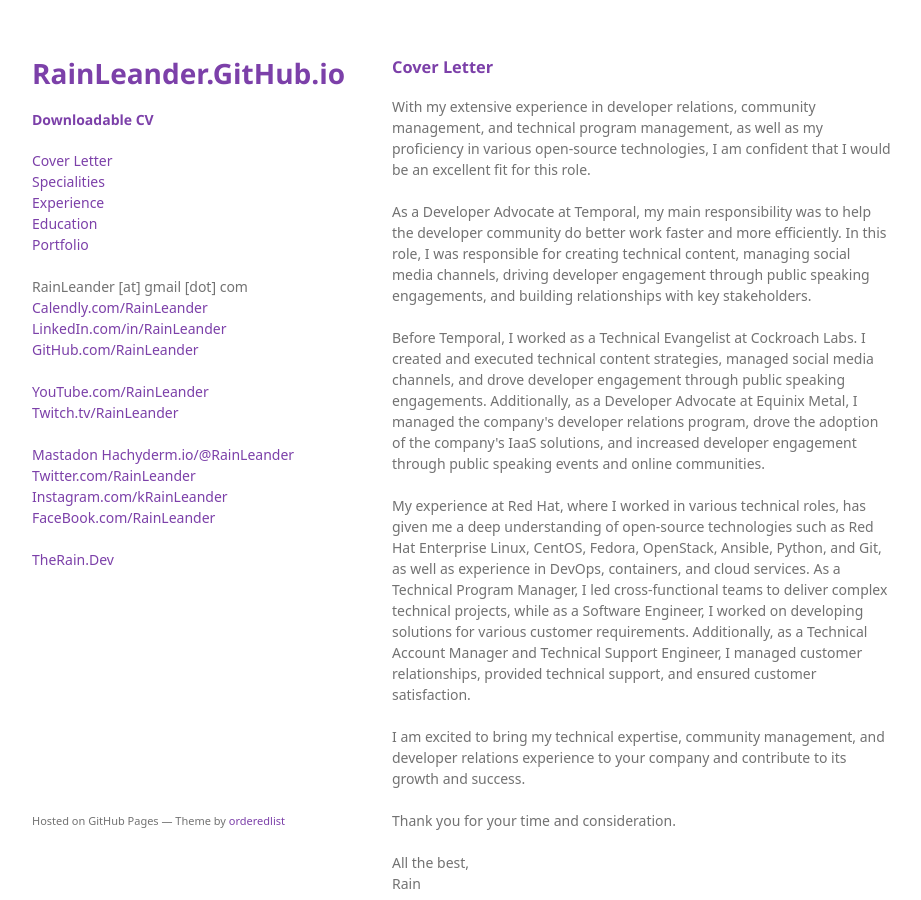
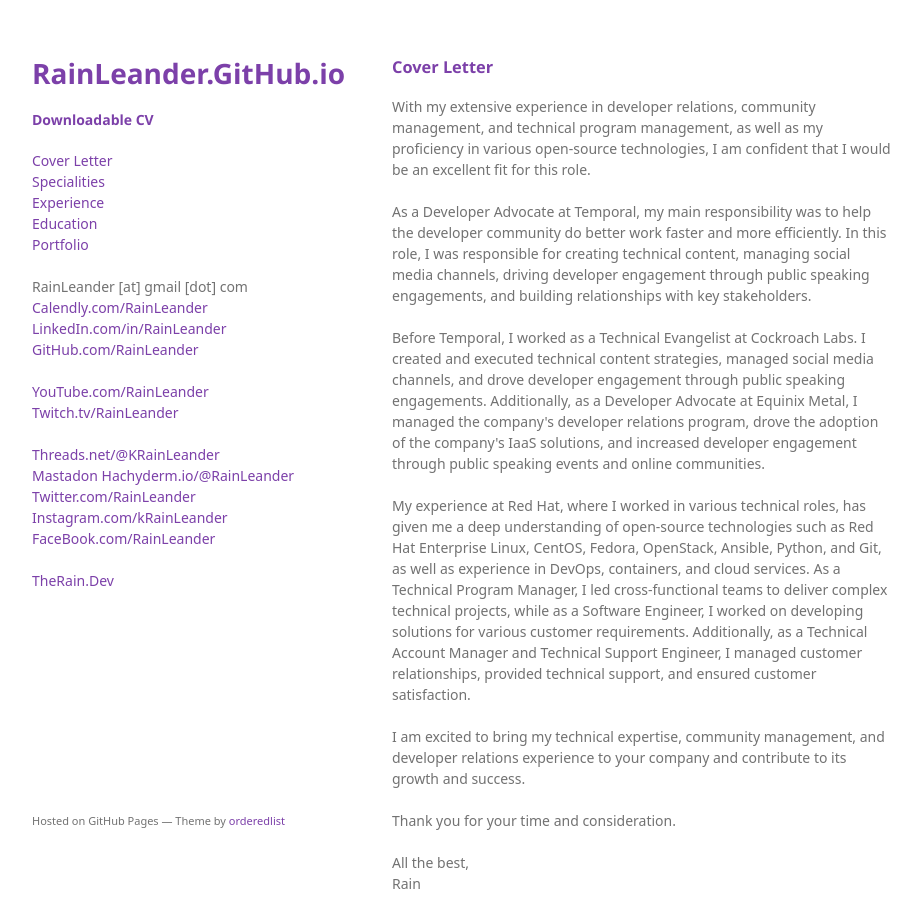
Before and after one commit to rainleander/rainleander.github.io, a Jekyll site: the page cv/index.html, which Jekyll copies as it is, in a window 1280 px wide and 900 px high. Shown: the whole window, without its empty margins (178-1099 px from the left). Built offline with Jekyll 4.4.1, drawn with Linux system fonts in a browser that asks for light colours; some web fonts are replaced; some of the changed lines change nothing that is shown.

Commit message:
Update index.html

```diff
--- a/cv/index.html
+++ b/cv/index.html
@@ -33,7 +33,7 @@
           <a href="http://youtube.com/rainleander">YouTube.com/RainLeander</a><br>
           <a href="http://twitch.tv/rainleander">Twitch.tv/RainLeander</a><br><br>
 
-          <a href="https://www.threads.net/@krainleander>Threads.net/@KRainLeander</a><br>
+          <a href="https://www.threads.net/@krainleander">Threads.net/@KRainLeander</a><br>
           <a href="https://hachyderm.io/@rainleander">Mastadon Hachyderm.io/@RainLeander</a><br>
           <a href="https://twitter.com/rainleander">Twitter.com/RainLeander</a><br>
           <a href="https://www.instagram.com/krainleander/">Instagram.com/kRainLeander<br>
```
